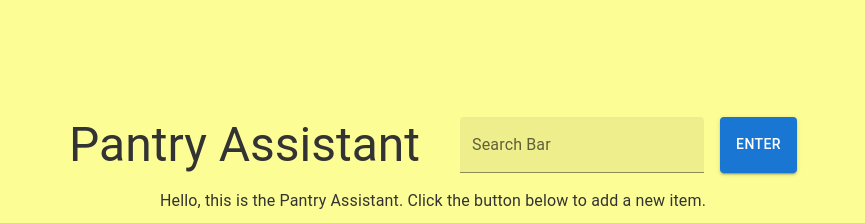
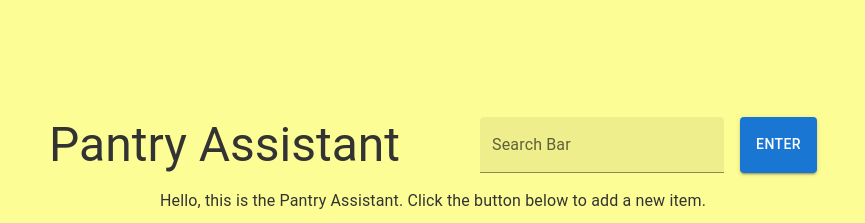
Before and after one commit to hkhamvan263/pantry-assistant-app, a Next.js app in the folder pantry-assistant-app/: page / in a window 1280 px wide. Shown: the top 223 px of the page, without its empty margins (207-1072 px from the left). Built offline with nearby package versions, Linux system fonts and the light colour scheme; no server answers; the database is empty.

Commit message:
Adjusted the spacing in the header

```diff
--- a/pantry-assistant-app/app/page.js
+++ b/pantry-assistant-app/app/page.js
@@ -117,7 +117,7 @@ export default function Home() {
           </Stack>
         </Box>
       </Modal>
-      <Stack direction="row" spacing={5}>
+      <Stack direction="row" spacing={10}>
         <Typography variant='h3' color='#333' textAlign='left'>Pantry Assistant</Typography>
         <Stack direction="row" spacing={2}>
           <TextField
```
